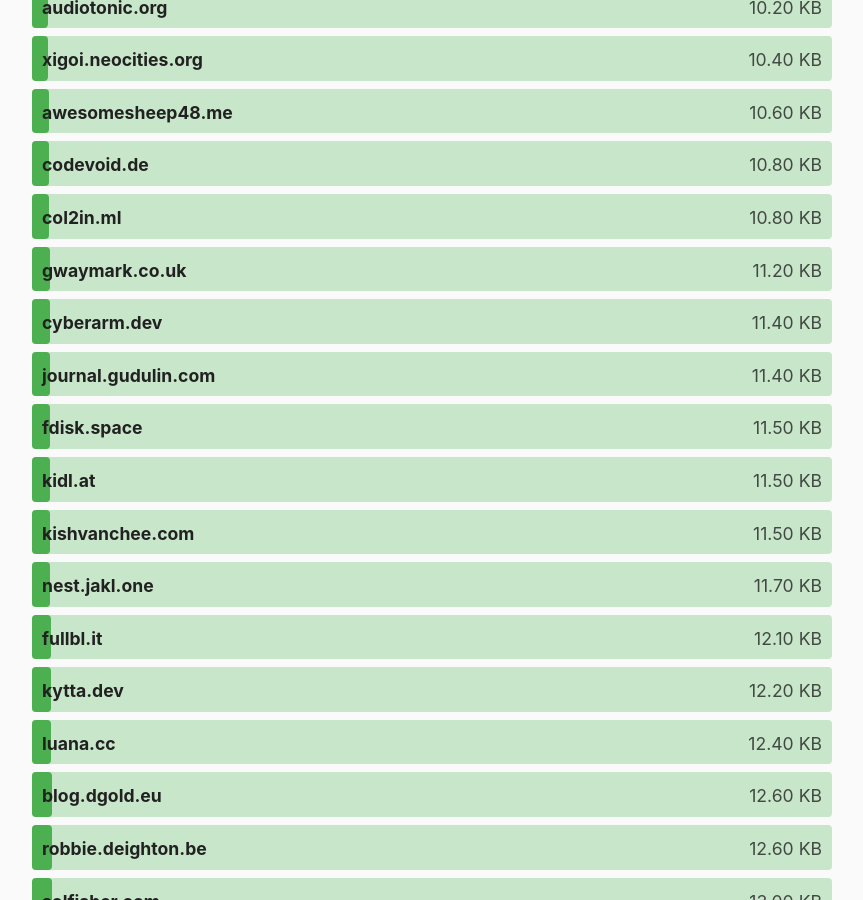
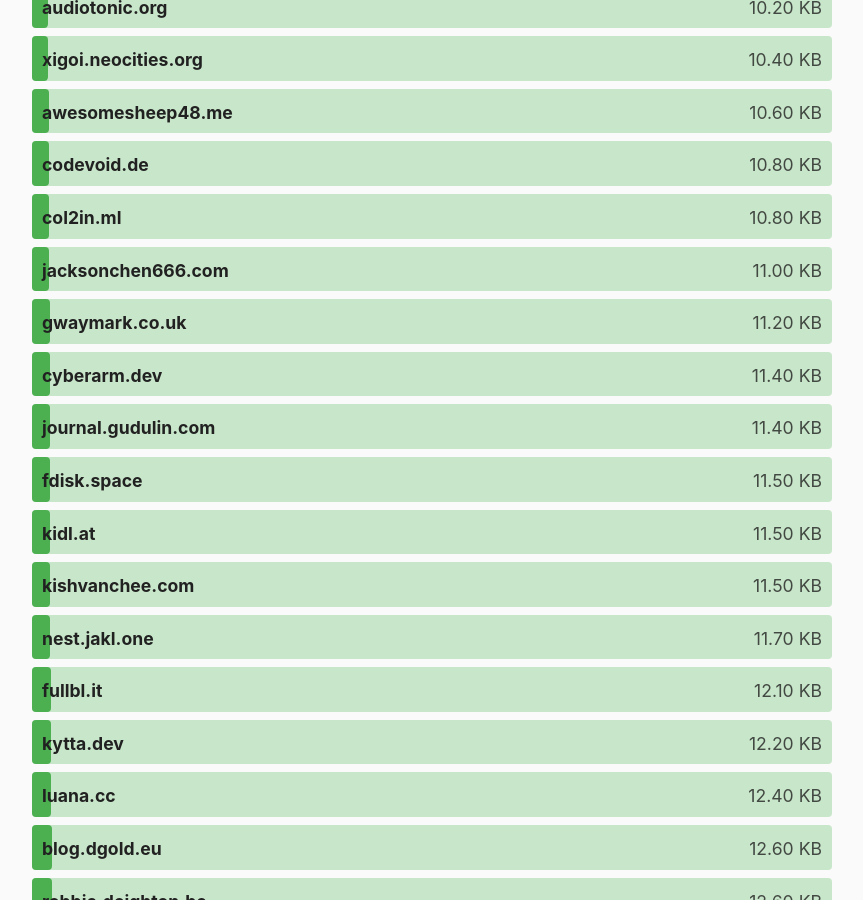
Before and after one commit to kevquirk/512kb.club, a Jekyll site: the page built from index.md, in a window 1280 px wide and 900 px high, scrolled down 5163 px. Shown: the whole window, without its empty margins (208-1071 px from the left). Built offline with Jekyll 4.4.1, drawn with Linux system fonts in a browser that asks for light colours; some of the changed text lies outside the part shown.

Commit message:
update size for jacksonchen666.com
scan: https://gtmetrix.com/reports/jacksonchen666.com/Afcnh1dQ/

```diff
--- a/_data/sites.yml
+++ b/_data/sites.yml
@@ -1325,8 +1325,8 @@
 
 - domain: jacksonchen666.com
   url: https://jacksonchen666.com/
-  size: 24.1
-  last_checked: 2023-02-10
+  size: 11.0
+  last_checked: 2023-03-10
 
 - domain: jae.fi
   url: https://jae.fi/
```
